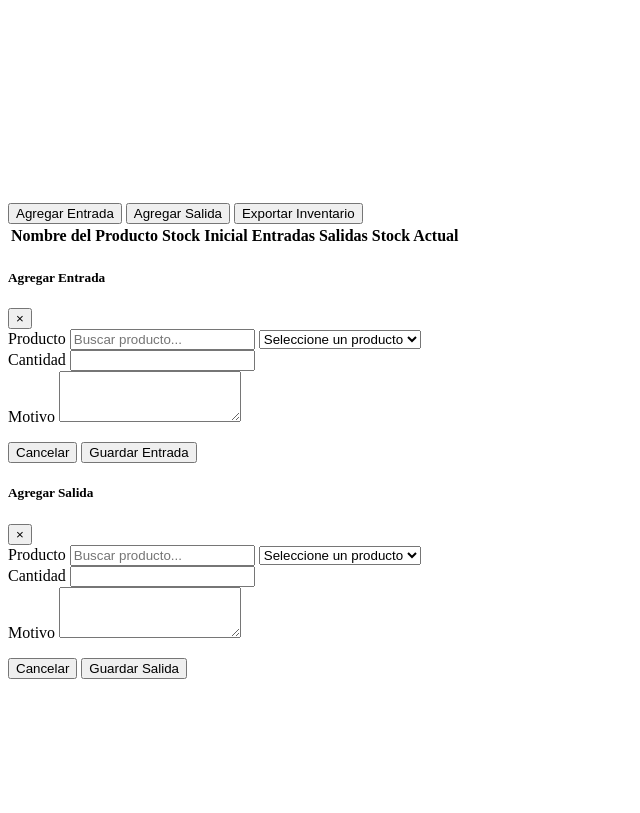
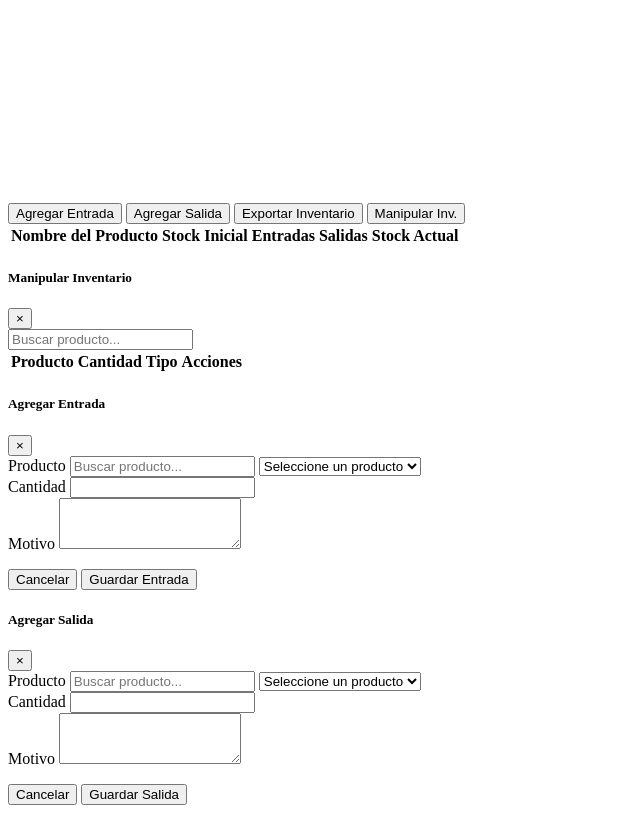
Before and after one commit to DavidDevGt/fshama-sistema, a PHP site: page /modulos/inventario/index.php in a window 1280 px wide. Shown: the part 185-998 px from the top of the page, without its empty margins (0-640 px from the left). Before the commit the page ends 864 px from the top, so only its background shows below. Run offline with PHP 8.4, Linux system fonts and the light colour scheme; lists and menus that the app fills with data are empty.

Commit message:
inventarios arreglado

```diff
--- a/modulos/inventario/index.php
+++ b/modulos/inventario/index.php
@@ -48,6 +48,7 @@
         <button class="btn btn-success" data-toggle="modal" data-target="#agregarEntradaModal">Agregar Entrada</button>
         <button class="btn btn-danger" data-toggle="modal" data-target="#agregarSalidaModal">Agregar Salida</button>
         <button class="btn btn-warning" data-toggle="modal" data-target="#exportarInventarioModal">Exportar Inventario</button>
+        <button class="btn btn-primary" data-toggle="modal" data-target="#manipularInventarioModal">Manipular Inv.</button>
     </div>
 
     <!-- Tabla de Productos en Inventario -->
@@ -65,6 +66,37 @@
             <!-- Los datos se cargarán aquí desde el script.js -->
         </tbody>
     </table>
+
+    <!-- Modal para "Manipular Inventario" -->
+    <div class="modal fade" id="manipularInventarioModal" tabindex="-1" role="dialog" aria-labelledby="manipularInventarioModalLabel" aria-hidden="true">
+        <div class="modal-dialog" role="document">
+            <div class="modal-content">
+                <div class="modal-header">
+                    <h5 class="modal-title" id="manipularInventarioModalLabel">Manipular Inventario</h5>
+                    <button type="button" class="close" data-dismiss="modal" aria-label="Cerrar">
+                        <span aria-hidden="true">&times;</span>
+                    </button>
+                </div>
+                <div class="modal-body">
+                    <input type="text" class="form-control mb-3" id="buscarMovimiento" placeholder="Buscar producto...">
+                    <table class="table table-bordered">
+                        <thead>
+                            <tr>
+                                <th>Producto</th>
+                                <th>Cantidad</th>
+                                <th>Tipo</th>
+                                <th>Acciones</th>
+                            </tr>
+                        </thead>
+                        <tbody id="tablaMovimientos">
+                            <!-- Los datos se cargarán aquí desde el script.js -->
+                        </tbody>
+                    </table>
+                </div>
+            </div>
+        </div>
+    </div>
+
 
     <!-- Modal para "Agregar Entrada" -->
     <div class="modal fade" id="agregarEntradaModal" tabindex="-1" role="dialog" aria-labelledby="agregarEntradaModalLabel" aria-hidden="true">
--- a/modulos/inventario/script.js
+++ b/modulos/inventario/script.js
@@ -16,10 +16,10 @@ const cargarInventario = () => {
       productos.forEach((producto) => {
         const entradas = producto.movimientos
           .filter((m) => m.tipo_movimiento === "Entrada")
-          .reduce((acc, movimiento) => acc + movimiento.cantidad, 0);
+          .reduce((acc, movimiento) => acc + Number(movimiento.cantidad), 0);
         const salidas = producto.movimientos
           .filter((m) => m.tipo_movimiento === "Salida")
-          .reduce((acc, movimiento) => acc + movimiento.cantidad, 0);
+          .reduce((acc, movimiento) => acc + Number(movimiento.cantidad), 0);
 
         html += `
               <tr>
@@ -157,6 +157,18 @@ const guardarMovimiento = (tipo) => {
           icon: "success",
           title: "Hecho",
           text: result[1],
+        }).then(() => {
+          // Limpiar los campos del modal
+          $(`#producto${tipo}`).val("");
+          $(`#cantidad${tipo}`).val("");
+          $(`#motivo${tipo}`).val("");
+
+          // Cerrar el modal correspondiente
+          if (tipo === "Entrada") {
+            $("#agregarEntradaModal").modal("hide");
+          } else if (tipo === "Salida") {
+            $("#agregarSalidaModal").modal("hide");
+          }
         });
         cargarInventario();
       } else {
@@ -174,3 +186,72 @@ const guardarMovimiento = (tipo) => {
     },
   });
 };
+
+$(document).ready(function () {
+  // Al hacer clic en el botón "Manipular Inv."
+  $("button[data-target='#manipularInventarioModal']").on("click", function () {
+    Swal.fire({
+      title: "¿Qué deseas manipular?",
+      showDenyButton: true,
+      confirmButtonText: `Entradas`,
+      denyButtonText: `Salidas`,
+    }).then((result) => {
+      if (result.isConfirmed) {
+        cargarMovimientos("Entrada");
+      } else if (result.isDenied) {
+        cargarMovimientos("Salida");
+      }
+    });
+  });
+
+  // Búsqueda AJAX
+  $("#buscarMovimiento").on("keyup", function () {
+    let query = $(this).val();
+    cargarMovimientos(null, query);
+  });
+});
+
+function cargarMovimientos(tipo, query = "") {
+  $.post(
+    "modulos/inventario/ajax.php",
+    { fnc: "obtenerMovimientos", tipo: tipo, query: query },
+    function (respuesta) {
+      let movimientos = JSON.parse(respuesta);
+      let html = "";
+      movimientos.forEach((movimiento) => {
+        html += `
+                  <tr>
+                      <td>${movimiento.nombre_producto}</td>
+                      <td>${movimiento.cantidad}</td>
+                      <td>${movimiento.tipo_movimiento}</td>
+                      <td><button class="btn btn-danger btn-sm" onclick="eliminarMovimiento(${movimiento.id_inventario})">Eliminar</button></td>
+                  </tr>`;
+      });
+      $("#tablaMovimientos").html(html);
+    }
+  );
+}
+
+function eliminarMovimiento(idMovimiento) {
+  $.post(
+    "modulos/inventario/ajax.php",
+    { fnc: "eliminarMovimiento", idMovimiento: idMovimiento },
+    function (respuesta) {
+      let result = respuesta.split("|");
+      if (result[0] === "1") {
+        Swal.fire({
+          icon: "success",
+          title: "Hecho",
+          text: result[1],
+        });
+        cargarMovimientos();
+      } else {
+        Swal.fire({
+          icon: "error",
+          title: "Error",
+          text: result[1],
+        });
+      }
+    }
+  );
+}
```
Also changed, not shown: modulos/inventario/ajax.php (+46 -7 lines).
